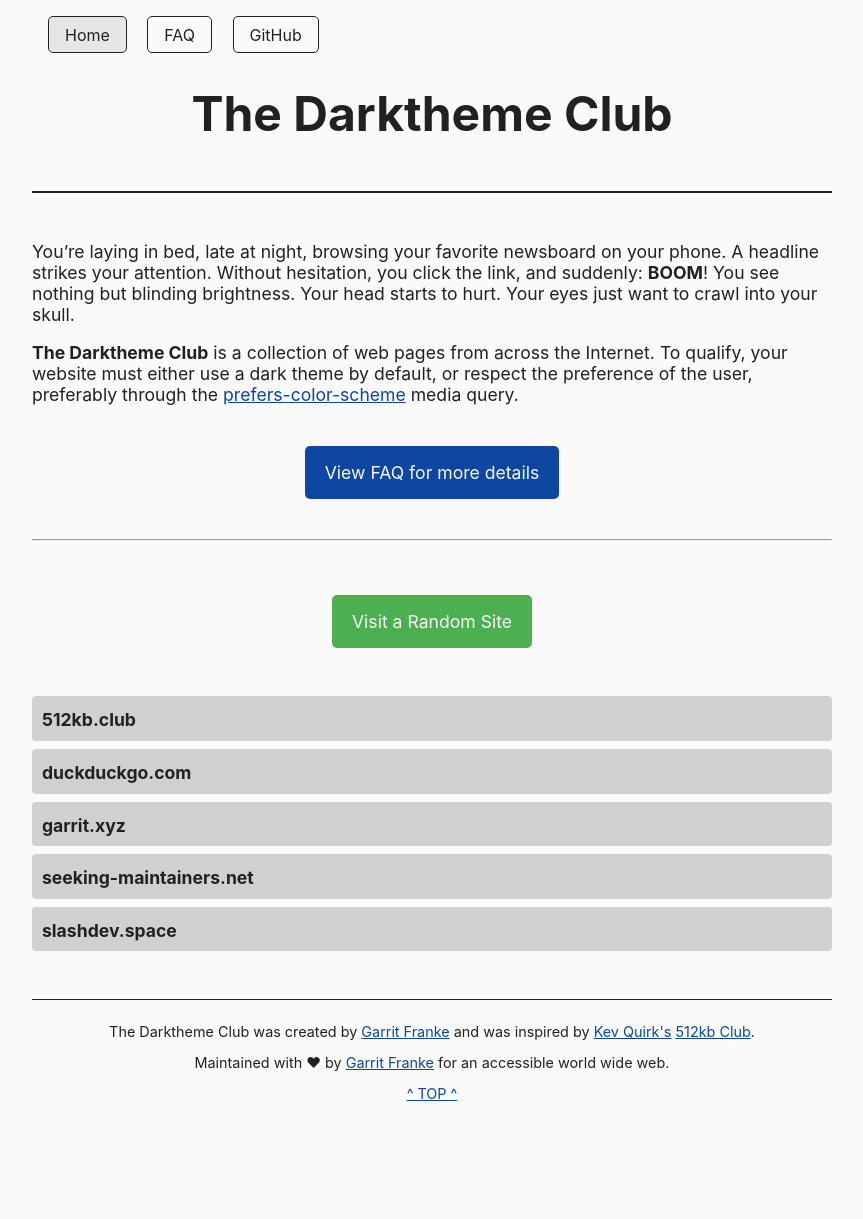
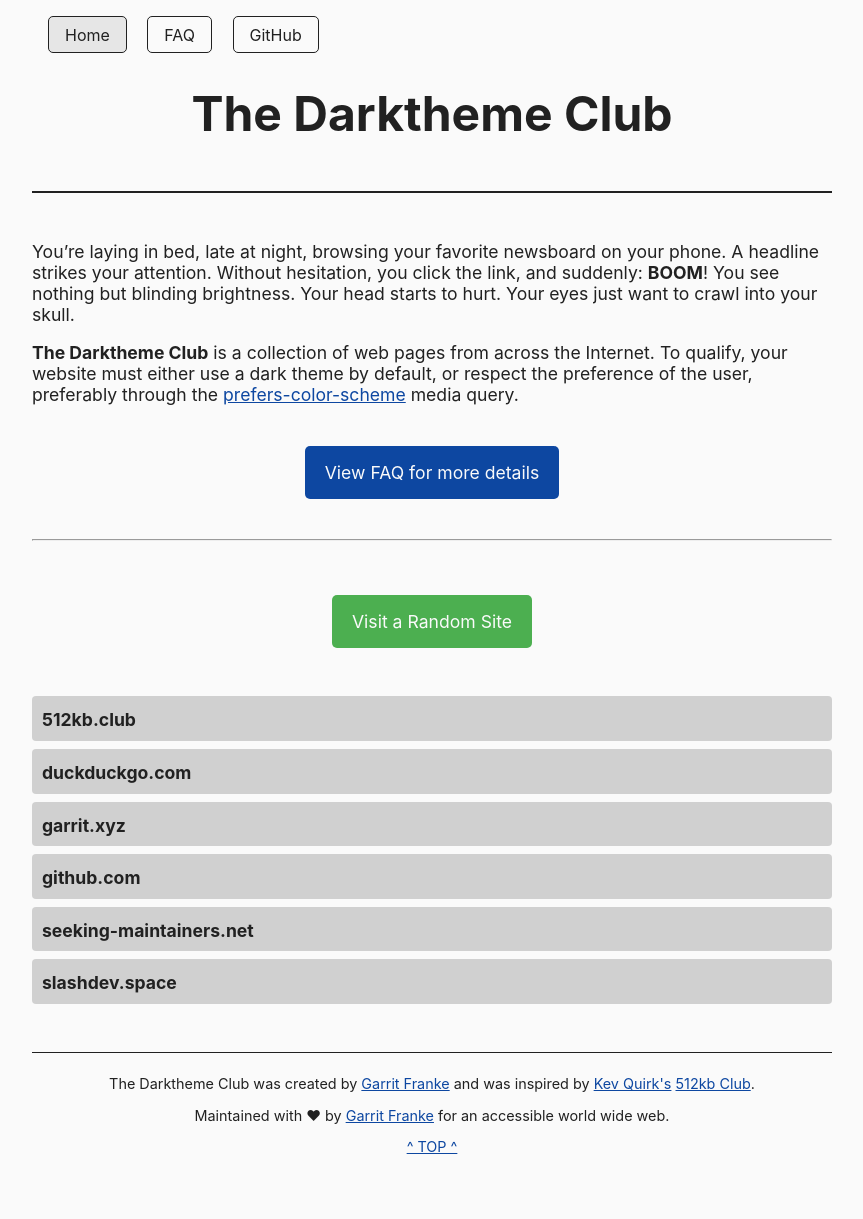
Before and after one commit to katherinek727/darktheme.club, a Jekyll site: the page built from index.md, in a window 1280 px wide. Shown: the whole page, without its empty margins (208-1071 px from the left). Built offline with Jekyll 4.4.1, drawn with Linux system fonts in a browser that asks for light colours; before the commit the page ends 1166 px from its top, so only the background shows below that.

Commit message:
Add github.com

```diff
--- a/_data/sites.yml
+++ b/_data/sites.yml
@@ -13,6 +13,11 @@
   method: mediaquery
   last_checked: 2022-04-16
 
+- domain: github.com
+  url: https://github.com/
+  method: mediaquery
+  last_checked: 2022-07-16
+
 - domain: seeking-maintainers.net
   url: https://seeking-maintainers.net/
   method: mediaquery
```
